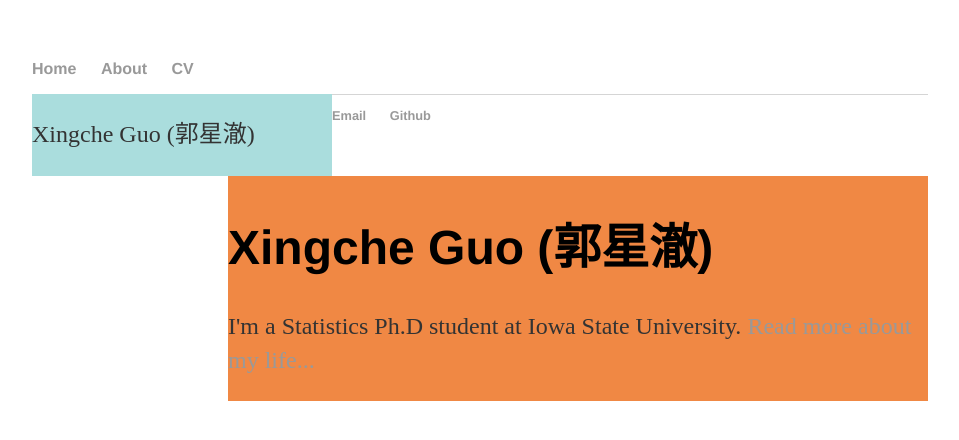
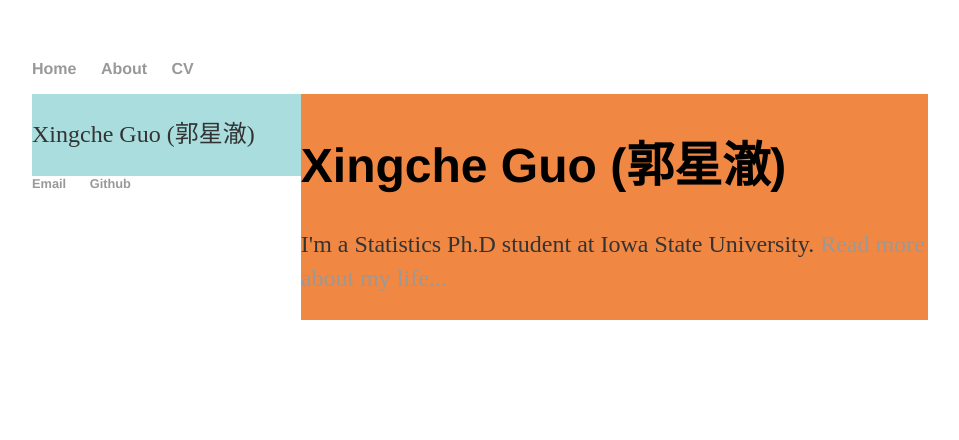
Before and after one commit to xingcheg/xingcheg.github.io, a Jekyll site: the page built from index.html, in a window 1280 px wide. Shown: the top 440 px of the page, without its empty margins (160-1119 px from the left). Built offline with Jekyll 4.4.1, drawn with Linux system fonts in a browser that asks for light colours.

Commit message:
Update main.css

```diff
--- a/css/main.css
+++ b/css/main.css
@@ -43,12 +43,12 @@ ul.posts li {
 }
 
 .leftbox {
-  width: 300px;
+  width: 30%;
   background-color: #aadddd;
   float: left;
 }
 .rightbox {
-  width: 700px;
+  width: 70%;
   background-color: #f08844;
   float: right;
 }
```
